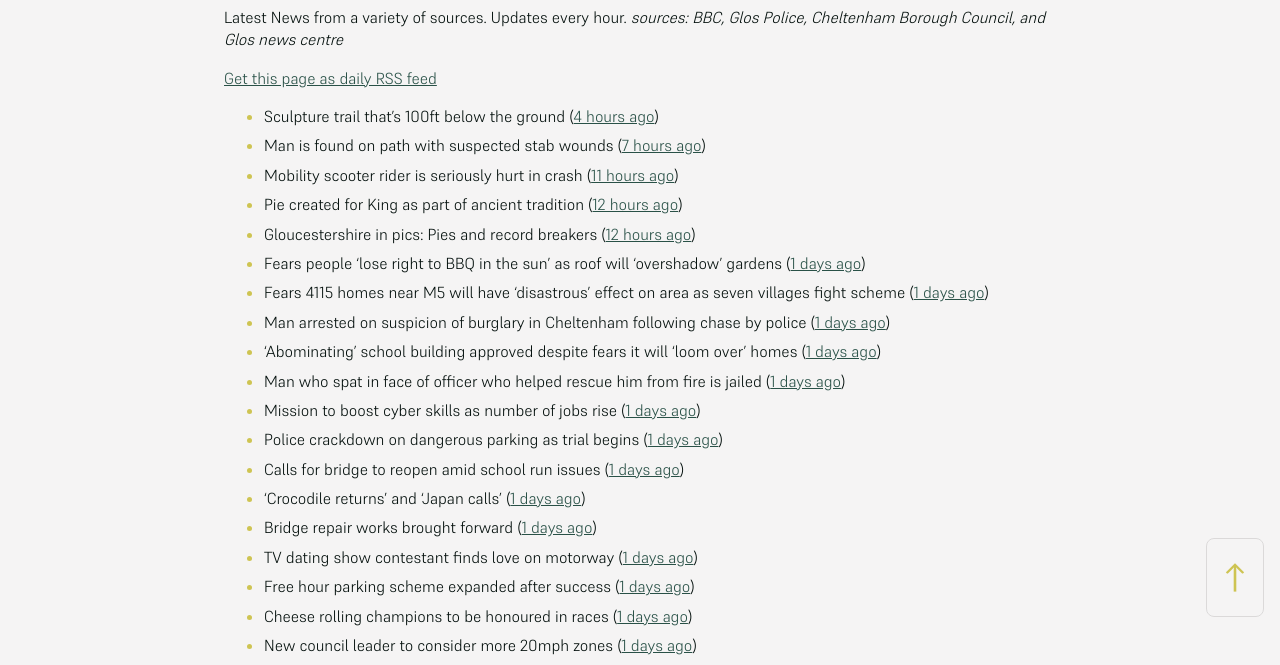
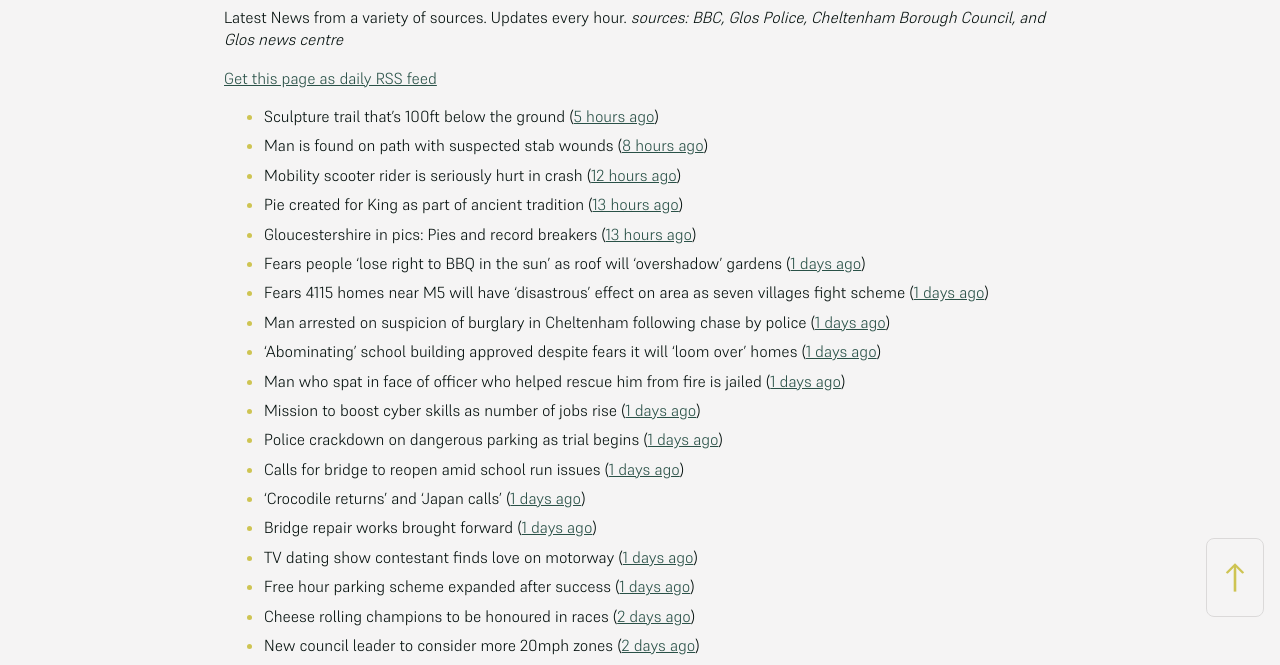
Before and after one commit to mat-0/cheltenham-open-data, a Jekyll site: the page built from _pages/news.md, in a window 1280 px wide. Shown: the part 267-932 px from the top of the page. Built offline with Jekyll 4.4.1, drawn with Linux system fonts in a browser that asks for light colours.

Commit message:
Updated 2025-05-24 19:58:02

```diff
--- a/_pages/news.md
+++ b/_pages/news.md
@@ -12,11 +12,11 @@ _sources: BBC, Glos Police, Cheltenham Borough Council, and Glos news centre_
 [Get this page as daily RSS feed](/daily.rss)
 
 <!-- news_marker starts -->
-- Sculpture trail that's 100ft below the ground ([4 hours ago](https://www.bbc.com/news/articles/cgq335gp951o))
-- Man is found on path with suspected stab wounds ([7 hours ago](https://www.bbc.com/news/articles/c5yxl0lxv4lo))
-- Mobility scooter rider is seriously hurt in crash ([11 hours ago](https://www.bbc.com/news/articles/cx2eqqnx4zlo))
-- Pie created for King as part of ancient tradition ([12 hours ago](https://www.bbc.com/news/articles/ckgxxnve341o))
-- Gloucestershire in pics: Pies and record breakers ([12 hours ago](https://www.bbc.com/news/articles/clyvvpgg4xyo))
+- Sculpture trail that's 100ft below the ground ([5 hours ago](https://www.bbc.com/news/articles/cgq335gp951o))
+- Man is found on path with suspected stab wounds ([8 hours ago](https://www.bbc.com/news/articles/c5yxl0lxv4lo))
+- Mobility scooter rider is seriously hurt in crash ([12 hours ago](https://www.bbc.com/news/articles/cx2eqqnx4zlo))
+- Pie created for King as part of ancient tradition ([13 hours ago](https://www.bbc.com/news/articles/ckgxxnve341o))
+- Gloucestershire in pics: Pies and record breakers ([13 hours ago](https://www.bbc.com/news/articles/clyvvpgg4xyo))
 - Fears people ‘lose right to BBQ in the sun’ as roof will ‘overshadow’ gardens ([1 days ago](https://gloucesternewscentre.co.uk/fears-people-lose-right-to-bbq-in-the-sun-as-roof-will-overshadow-gardens/))
 - Fears 4115 homes near M5 will have ‘disastrous’ effect on area as seven villages fight scheme ([1 days ago](https://gloucesternewscentre.co.uk/fears-4115-homes-near-m5-will-have-disastrous-effect-on-area-as-seven-villages-fight-scheme/))
 - Man arrested on suspicion of burglary in Cheltenham following chase by police ([1 days ago](https://gloucesternewscentre.co.uk/man-arrested-on-suspicion-of-burglary-in-cheltenham-following-chase-by-police/))
@@ -29,8 +29,8 @@ _sources: BBC, Glos Police, Cheltenham Borough Council, and Glos news centre_
 - Bridge repair works brought forward ([1 days ago](https://www.bbc.com/news/articles/c8repy53ezyo))
 - TV dating show contestant finds love on motorway ([1 days ago](https://www.bbc.com/news/articles/cn84y0wnz2po))
 - Free hour parking scheme expanded after success ([1 days ago](https://www.bbc.com/news/articles/cd0l2kr32zeo))
-- Cheese rolling champions to be honoured in races ([1 days ago](https://www.bbc.com/news/articles/cy8nkklvm9mo))
-- New council leader to consider more 20mph zones ([1 days ago](https://www.bbc.com/news/articles/c1kvvdv71m4o))
+- Cheese rolling champions to be honoured in races ([2 days ago](https://www.bbc.com/news/articles/cy8nkklvm9mo))
+- New council leader to consider more 20mph zones ([2 days ago](https://www.bbc.com/news/articles/c1kvvdv71m4o))
 - Former council offices could become luxury spa hotel ([2 days ago](https://www.bbc.com/news/articles/c4g6e60kdy1o))
 - Luxury spa hotel could be the future for iconic Municipal Offices ([2 days ago](https://gloucesternewscentre.co.uk/luxury-spa-hotel-could-be-the-future-for-iconic-municipal-offices/))
 - Luxury spa hotel could be the future for iconic Municipal Offices as preferred bidder is selected ([2 days ago](https://www.cheltenham.gov.uk/news/article/3014/luxury_spa_hotel_could_be_the_future_for_iconic_municipal_offices_as_preferred_bidder_is_selected))
```
Also changed, not shown: _data/flood.json (+5 -27 lines), index.md (+5 -5 lines).
